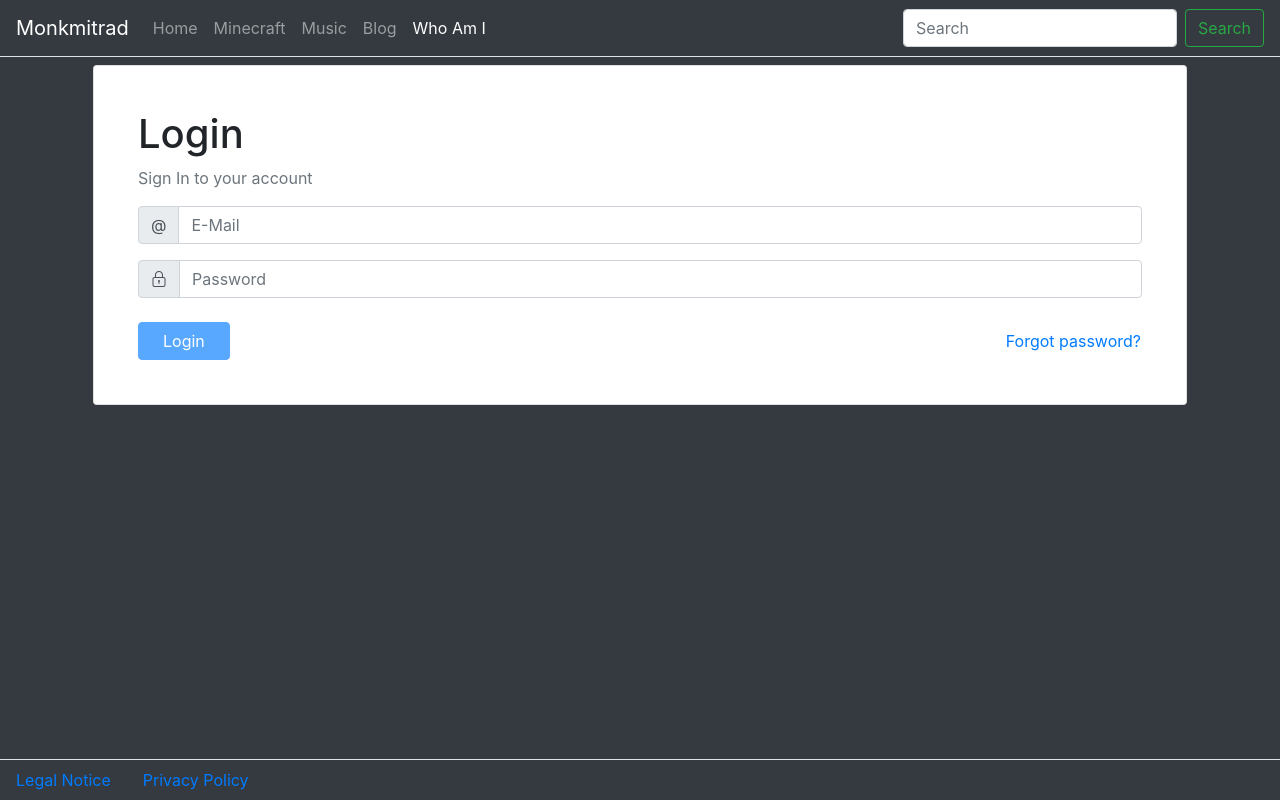
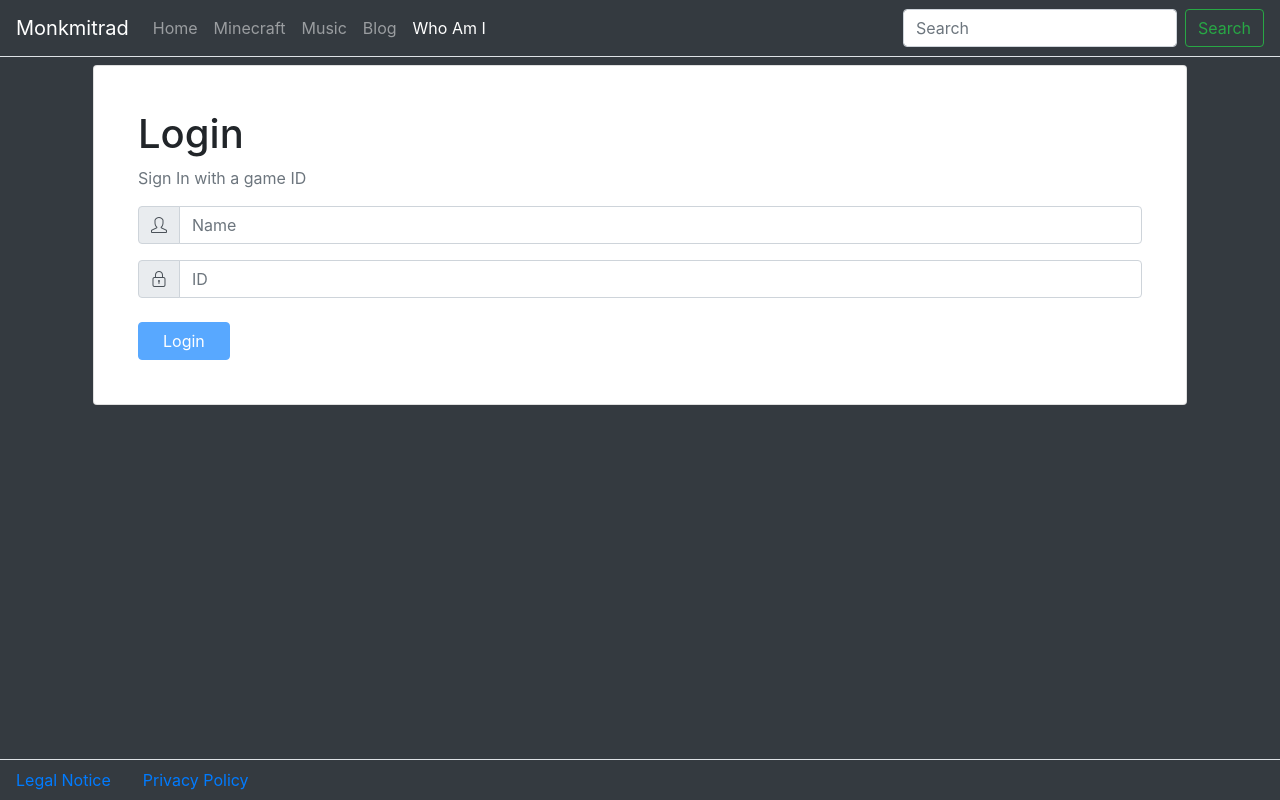
Before and after one commit to Monkmitrad/whoami-webpage, an Angular app: page /login in a window 1280 px wide. Built offline with nearby package versions, Linux system fonts and the light colour scheme.

Commit message:
added basic logic for login

```diff
--- a/src/app/login/login.component.html
+++ b/src/app/login/login.component.html
@@ -3,27 +3,24 @@
         <div class="card-body">
             <form #loginForm="ngForm" (ngSubmit)="onSubmit(loginForm)">
                 <h1>Login</h1>
-                <p class="text-muted">Sign In to your account</p>
+                <p class="text-muted">Sign In with a game ID</p>
                 <div class="input-group mb-3">
                     <div class="input-group-prepend">
-                        <span class="input-group-text">@</span>
+                        <span class="input-group-text"><i class="icon-user"></i></span>
                     </div>
-                    <input type="text" class="form-control" placeholder="E-Mail" autocomplete="email" name="email"
-                        required ngModel email>
+                    <input type="text" class="form-control" placeholder="Name" autocomplete="name" name="name"
+                        required ngModel>
                 </div>
                 <div class="input-group mb-4">
                     <div class="input-group-prepend">
                         <span class="input-group-text"><i class="icon-lock"></i></span>
                     </div>
-                    <input type="password" class="form-control" placeholder="Password" autocomplete="current-password"
-                        name="password" required ngModel>
+                    <input type="password" class="form-control" placeholder="ID" autocomplete="current-password"
+                        name="id" required ngModel>
                 </div>
                 <div class="row">
                     <div class="col-6">
                         <button type="submit" class="btn btn-primary px-4" [disabled]="!loginForm.valid">Login</button>
-                    </div>
-                    <div class="col-6 text-right">
-                        <button type="button" class="btn btn-link px-0">Forgot password?</button>
                     </div>
                 </div>
             </form>
--- a/src/app/login/login.component.ts
+++ b/src/app/login/login.component.ts
@@ -1,5 +1,6 @@
 import { Component, OnInit } from '@angular/core';
 import { NgForm } from "@angular/forms";
+import { Router } from '@angular/router';
 
 @Component({
   selector: 'app-login',
@@ -8,14 +9,28 @@ import { NgForm } from "@angular/forms";
 })
 export class LoginComponent implements OnInit {
 
-  constructor() { }
+  constructor(private router: Router) { }
 
   ngOnInit(): void {
   }
 
   onSubmit(loginForm: NgForm) {
-    console.log(loginForm.value);
-    console.log(loginForm.valid);
+    if (loginForm.valid) {
+      const user: string = loginForm.value.name;
+      const id: string = loginForm.value.id;
+      console.log(user, id);
+
+      // TODO: API Request to Server to validate Game-ID and register User for game
+
+      const apiResponse: boolean = true;
+      const userID: number = 1337;
+      if (apiResponse) {
+        // login succesful and user registered for game
+        // save userID in localStorage and send to game
+        localStorage.setItem('userID', userID.toString());
+        this.router.navigate(['/game']);
+      }
+    }
   }
 
 }
```
